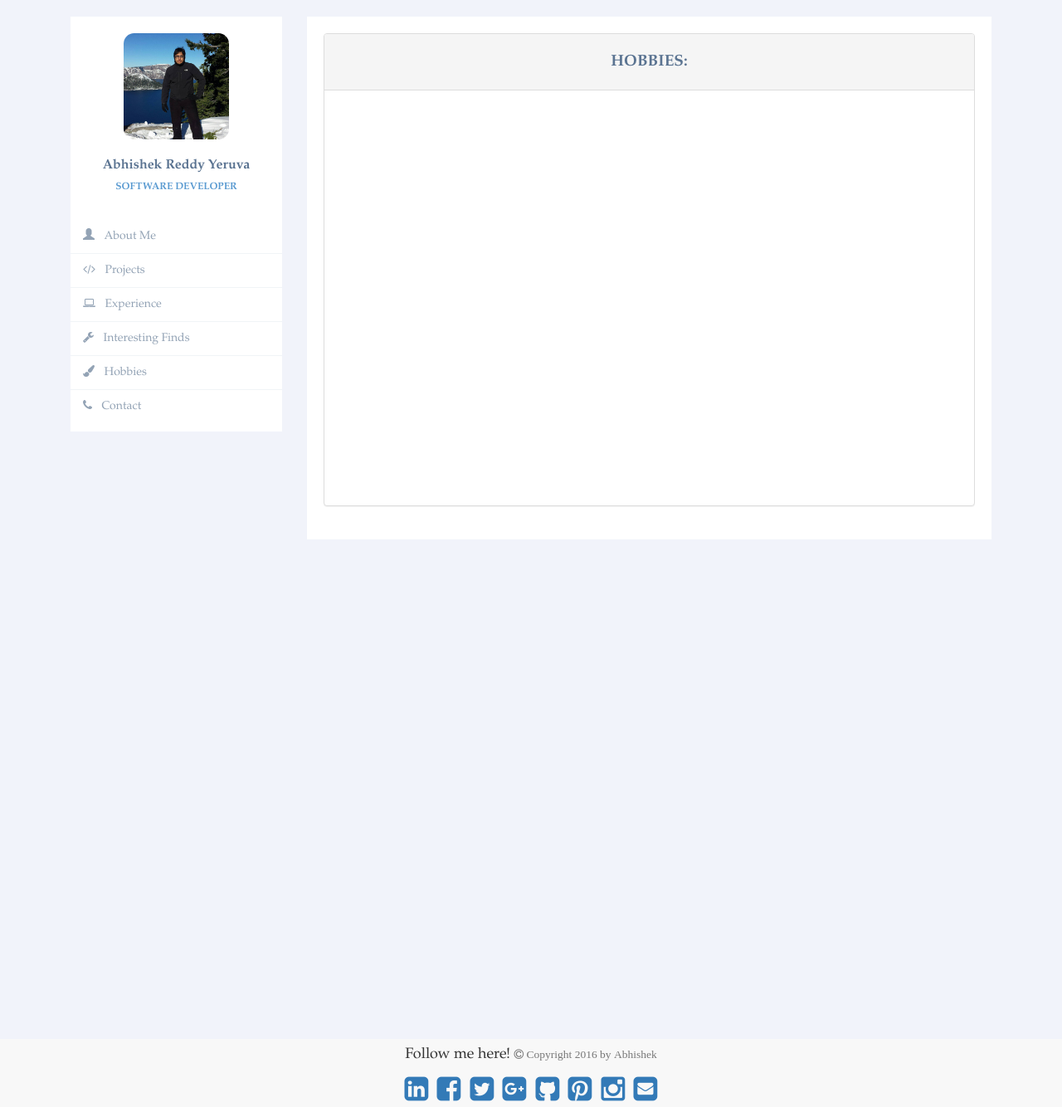
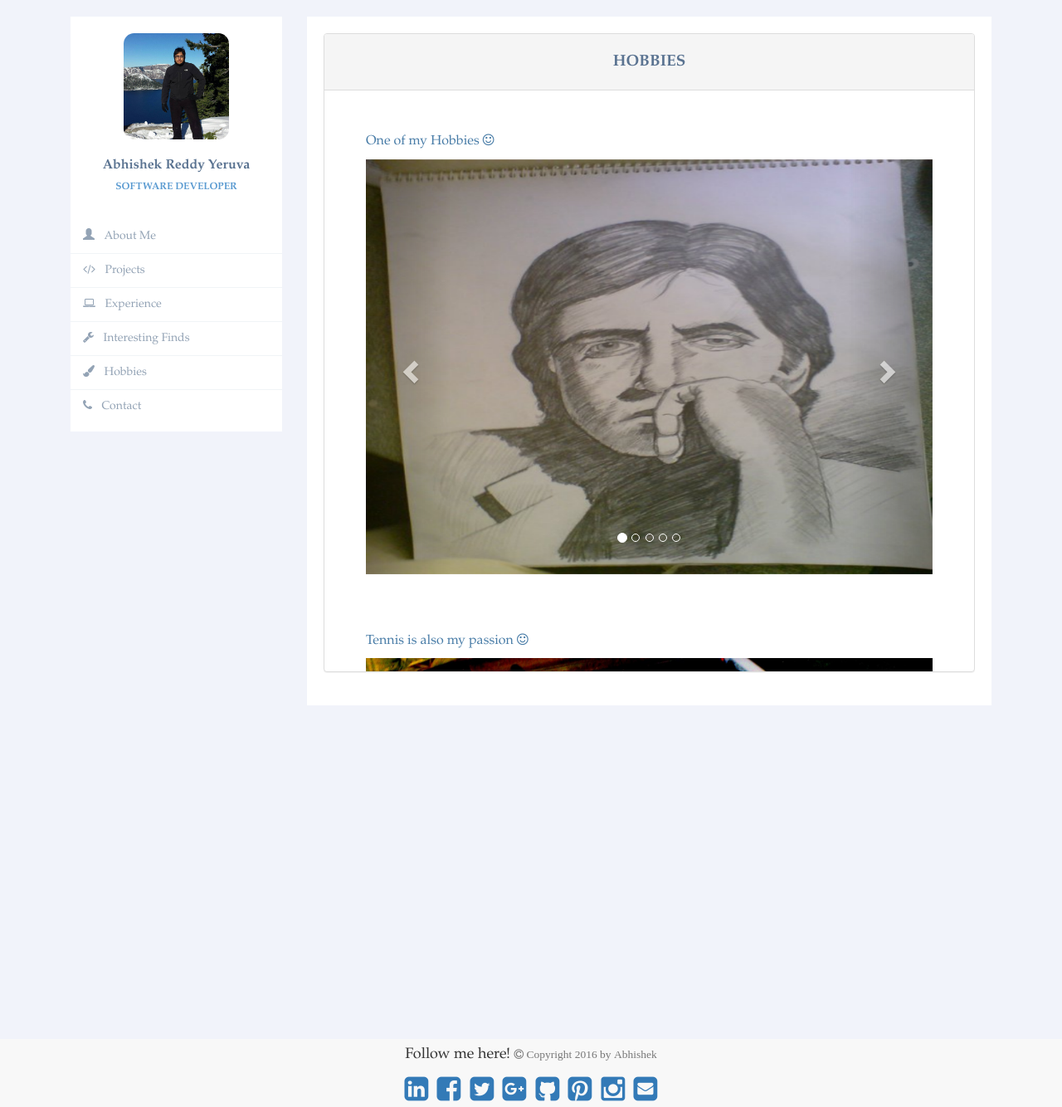
Before and after one commit to abhishekreddy1206/myblog, a Django app: page /hobbies/ in a window 1280 px wide. Shown: the whole page at 83% size. Run offline with Django 3.2, Linux system fonts and the light colour scheme; some libraries are stand-ins or nearby versions.

Commit message:
added hobbies

```diff
--- a/blog/static/blog/css/blog_style/blog_style.css
+++ b/blog/static/blog/css/blog_style/blog_style.css
@@ -174,3 +174,9 @@ div {
   overflow-y: scroll;
   padding: 50px;
 }
+
+.CarouselImg img {
+  width: 100%;
+  height: 500px;
+  max-height: 500px;
+}
--- a/blog/templates/base.html
+++ b/blog/templates/base.html
@@ -43,5 +43,10 @@
 	<script src="/static/blog/js/angular/angular-ui-bootstrap.js"></script>
 	<script src="/static/blog/js/angular/angular-resource.min.js"></script>
 	<script src="/static/blog/js/angular/angular-min-router.js"></script>
+	<script>
+		$('.carousel').carousel({
+			interval: 3000
+		})
+	</script>
 
 </html>
--- a/blog/templates/hobbies.html
+++ b/blog/templates/hobbies.html
@@ -2,8 +2,54 @@
 {% block bodycontent %}
 
 <div class="panel panel-default pages">
-	<div class="panel-heading legend">HOBBIES:</div>
+	<div class="panel-heading legend">HOBBIES</div>
 	<div class="panel-body fixed-panel">
+		<p>One of my Hobbies <span class="fa fa-smile-o"></span></p>
+
+		<div id="carousel-example-generic" class="carousel slide" data-ride="carousel">
+			<!-- Indicators -->
+			<ol class="carousel-indicators">
+				<li data-target="#carousel-example-generic" data-slide-to="0" class="active"></li>
+				<li data-target="#carousel-example-generic" data-slide-to="1"></li>
+				<li data-target="#carousel-example-generic" data-slide-to="2"></li>
+				<li data-target="#carousel-example-generic" data-slide-to="3"></li>
+				<li data-target="#carousel-example-generic" data-slide-to="4"></li>
+			</ol>
+
+			<!-- Wrapper for slides -->
+			<div class="carousel-inner" role="listbox">
+				<div class="item active CarouselImg">
+					<img class="CarouselImg" src="/static/blog/images/paintings/amitabh.jpg" alt="...">
+				</div>
+				<div class="item CarouselImg">
+					<img class="CarouselImg" src="/static/blog/images/paintings/goku.jpg" alt="...">
+				</div>
+				<div class="item CarouselImg">
+					<img class="CarouselImg" src="/static/blog/images/paintings/shear.jpg" alt="...">
+				</div>
+				<div class="item CarouselImg">
+					<img class="CarouselImg" src="/static/blog/images/paintings/waterfall.jpg" alt="...">
+				</div>
+				<div class="item CarouselImg">
+					<img class="CarouselImg" src="/static/blog/images/paintings/zebra.jpg" alt="...">
+				</div>
+			</div>
+
+			<!-- Controls -->
+			<a class="left carousel-control" href="#carousel-example-generic" role="button" data-slide="prev">
+				<span class="glyphicon glyphicon-chevron-left" aria-hidden="true"></span>
+				<span class="sr-only">Previous</span>
+			</a>
+			<a class="right carousel-control" href="#carousel-example-generic" role="button" data-slide="next">
+				<span class="glyphicon glyphicon-chevron-right" aria-hidden="true"></span>
+				<span class="sr-only">Next</span>
+			</a>
+		</div>
+		<br/><br/><br/>
+		<p>Tennis is also my passion <span class="fa fa-smile-o"></span></p>
+		<div class="CarouselImg">
+			<img class="CarouselImg" src="/static/blog/images/tennis.jpg" alt="...">
+		</div>
 
 	</div>
 </div>
```
Also changed, not shown: blog/templates/contact.html (+17 -2 lines), blog/static/blog/images/paintings/amitabh.jpg (added), blog/static/blog/images/paintings/goku.jpg (added), blog/static/blog/images/paintings/shear.jpg (added), blog/static/blog/images/paintings/waterfall.jpg (added), blog/static/blog/images/paintings/zebra.jpg (added), blog/static/blog/images/tennis.jpg (added).
